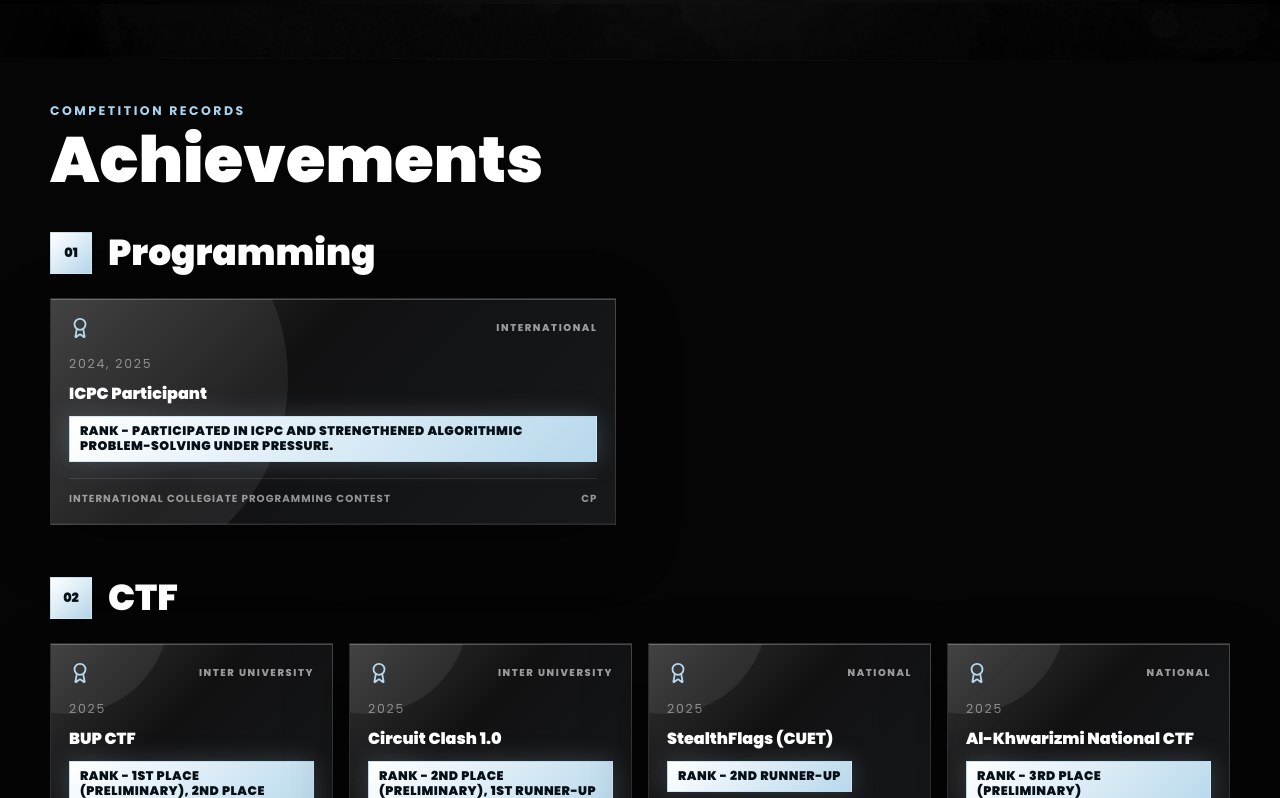
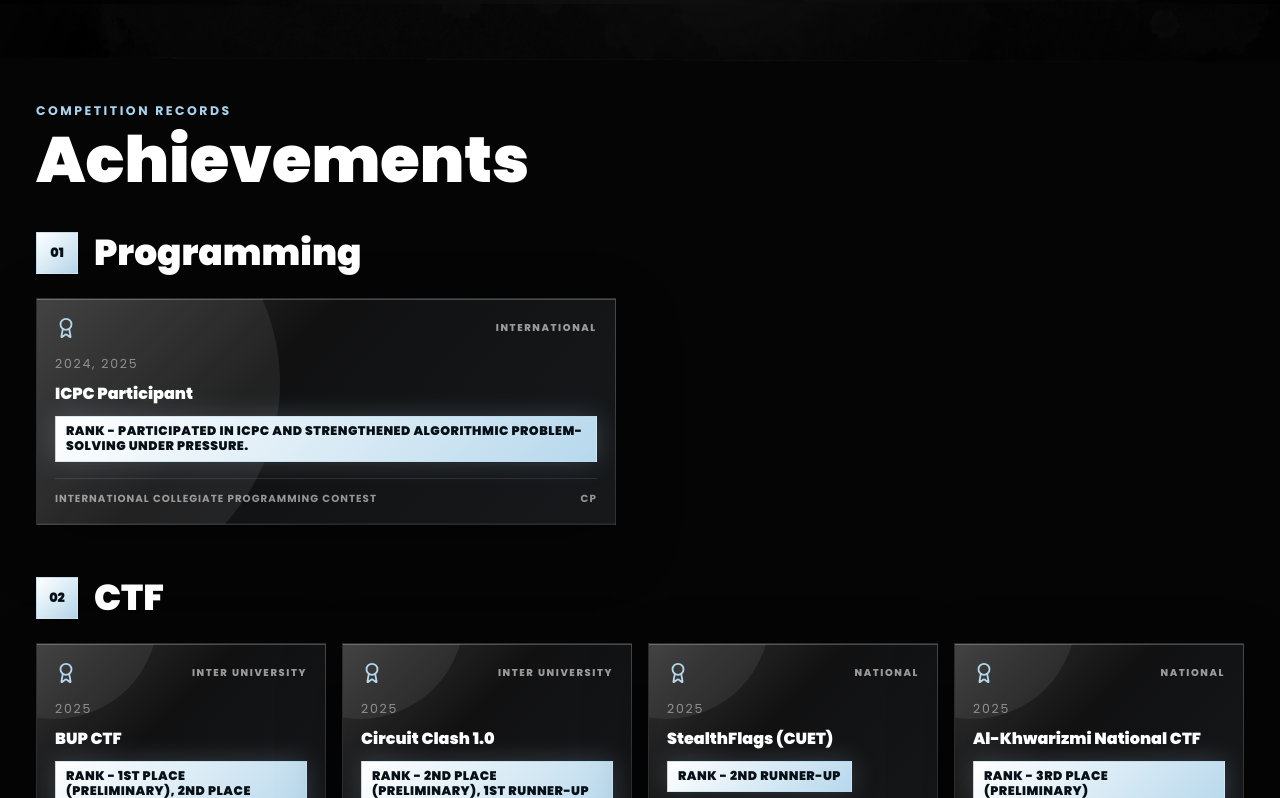
Before and after one commit to Emon095/portfolio, a React (Vite) app: page / in a window 1280 px wide. Shown: the part 817-1615 px from the top of the page. Built offline with nearby package versions, Linux system fonts and the light colour scheme.

Commit message:
Open section width on desktop

```diff
--- a/src/index.css
+++ b/src/index.css
@@ -348,14 +348,14 @@
 .content-section,
 .contact-section,
 footer {
-  width: min(1180px, calc(100% - 48px));
+  width: min(100%, calc(100vw - 24px));
   margin: 0 auto;
 }
 
 .content-section {
   position: relative;
   z-index: 2;
-  padding: 94px 0;
+  padding: 94px clamp(12px, 2vw, 24px);
 }
 
 .section-heading {
```
